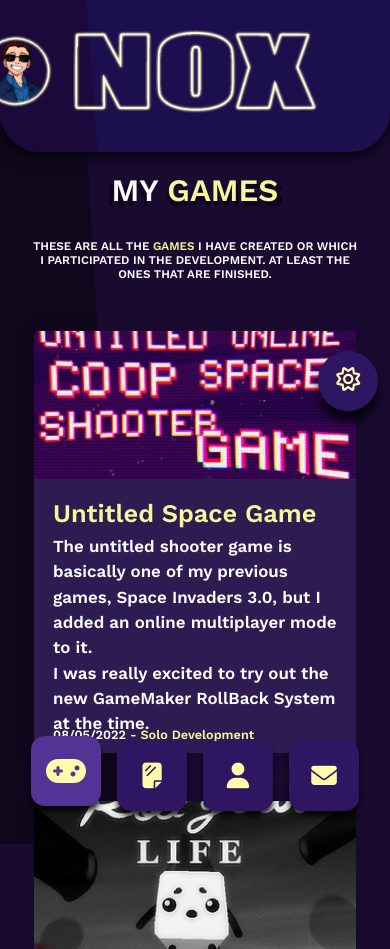
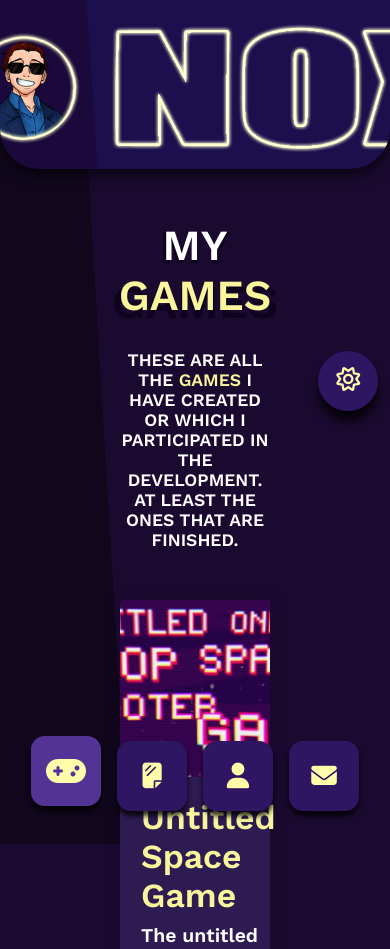
Before and after one commit to Nox2004/WebPortfolio_OLD, a plain HTML site: page index.html in a window 390 px wide. Shown: the top 949 px of the page. Drawn offline with nearby package versions, Linux system fonts and the light colour scheme.

Commit message:
Made alterations to the logo position

```diff
--- a/styles/_media.scss
+++ b/styles/_media.scss
@@ -1,26 +1,33 @@
-@media screen and (max-width: 700px)
+@media screen and (orientation: portrait)
 {
     header {
-        height : 18vh;
-        .logo  {
-            width: 85%;
-            height: 85%;
-        }
+        height : 20vh;
+        // .logo  {
+        //     .logo-text {
+        //         max-width: 100vw;
+        //         height: auto;
+        //     }
+        //     .logo-icon
+        //     {
+        //         max-width: 100vw;
+        //         height: auto;
+        //     }
+        // }
     }
 
     section {
         position : absolute;
         left : 0;
         top : 18vh;
-        padding : 0rem 1rem;
+        //padding : 0rem 0rem;
         padding-bottom: 8rem;
     }
 
     .sec-title {
         h2 {
-            font-size: 8vw;
+            font-size: 11vw;
             .bg-text {
-                font-size: 8.5vw;
+                font-size: 12vw;
             }
         }
     }
@@ -29,7 +36,7 @@
         h3 {
             padding-left: 4%;
             padding-right: 4%;
-            font-size: 3vw;
+            font-size: 4.5vw;
         }
     }
 
@@ -109,7 +116,7 @@
 
 
                 padding-right: 10%;
-                font-size: 2.5vw;
+                font-size: 3.5vw;
                 font-weight: 300;
                 color: var(--color-text);
                 span { color: var(--color-text-1); }
@@ -123,7 +130,7 @@
             .contact-info {
                 padding-top: 5%;
                 .contact-item {
-                    font-size: 2.5vw;
+                    font-size: 3.5vw;
                     p {
                         margin: .3rem 0 !important;
                         padding: 0 !important;
@@ -149,14 +156,14 @@
 
     .my-languages {
         h2 {
-            font-size: 3vw;
+            font-size: 4.5vw;
             padding-bottom: 2vh;
         }
 
         .languages-list {
             h3 {
                 padding: 1.2vh;
-                font-size: 3.5vw;
+                font-size: 4.5vw;
                 img
                 {
                     height: 2.4ex;
@@ -171,7 +178,7 @@
 
         .game {
             width: 90%;
-            height: 50vh;
+            height: 60vh;
             position: relative;
 
             display: grid;
@@ -230,7 +237,7 @@
                         text-justify: left;
                         text-align: bottom;
                         color: var(--color-text);
-                        font-size: 1.5vh;
+                        font-size: 2vh;
                         span{
                             color: var(--color-text-1);
                         }
@@ -244,12 +251,12 @@
                     height: inherit;
 
                     //margin-top: -40px;
-                    padding: 1.2rem;
+                    padding: 1.3rem;
                     max-height: 100%;
 
                     h4 {
                         color: var(--color-text-1);
-                        font-size: 3vh;
+                        font-size: 4vh;
                         margin-bottom: .4rem;
                         // text-justify: right;
                         // justify-self: right;
@@ -257,7 +264,7 @@
 
                     }
                     p{
-                        font-size: 2vh;
+                        font-size: 2.3vh;
                         line-height: 3ex;
                     }
                 }
@@ -273,6 +280,6 @@
 
         padding-top: 5%;
         padding-bottom: 2%;
-        font-size: 2vh;
+        font-size: 3.2vh;
     }
 }
--- a/styles/styles.scss
+++ b/styles/styles.scss
@@ -162,40 +162,31 @@ header {
     transition: background-color .7s ease-in-out;
 
     .logo  {
-        transform: translateY(-95%);
+        transform: translateY(-100%);// translateX(-20%);
 
         position: relative;
         z-index: 100;
-        text-align: center;
-        //height: inherit;
-        width: 100%;
-        height: 100%;
 
-        //align-items: center;
-
-        bottom: 10%;
+        height: inherit;
 
         .logo-text {
             transition: filter 0.5 ease-in-out;
             filter: var(--logo-filter);
-            transform: translateX(-20%);
 
             height: inherit;
-            position: absolute;
+            width : auto;
+
+            transform: translateY(-100%) translateX(-20%);
             margin: auto;
-            left: 0;
-            right: 0;
-            text-align: center;
+            display: block;
         }
-        .logo-icon {
+        .logo-icon
+        {
+            height: inherit;
+
             transform: translateX(-20%);
-
-            height: inherit;
-            position: absolute;
             margin: auto;
-            left: 0;
-            right: 0;
-            text-align: center;
+            display: block;
         }
     }
 
@@ -275,7 +266,7 @@ header {
         position: relative;
 
         display: grid;
-        grid-template-columns: 250px auto;
+        grid-template-columns: 25% auto;
 
         background-color: var(--color-panel);
         border-radius: 5px;
```
Also changed, not shown: index.html (+26 -1 lines), styles/styles.css, 1 other file.
